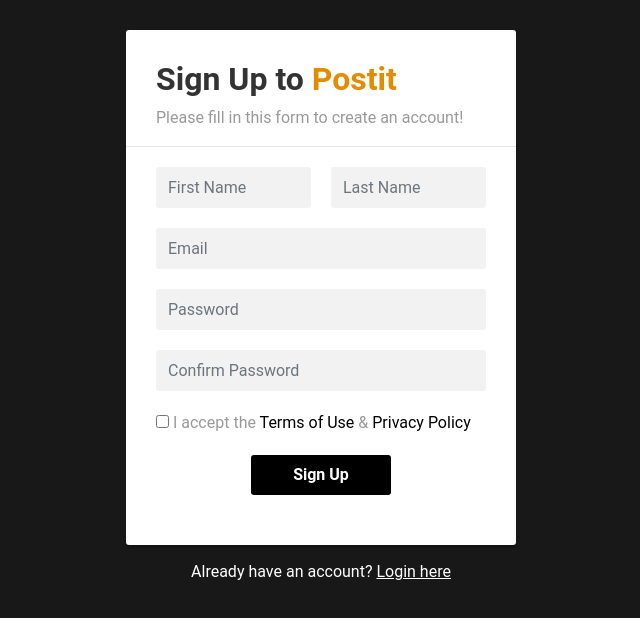
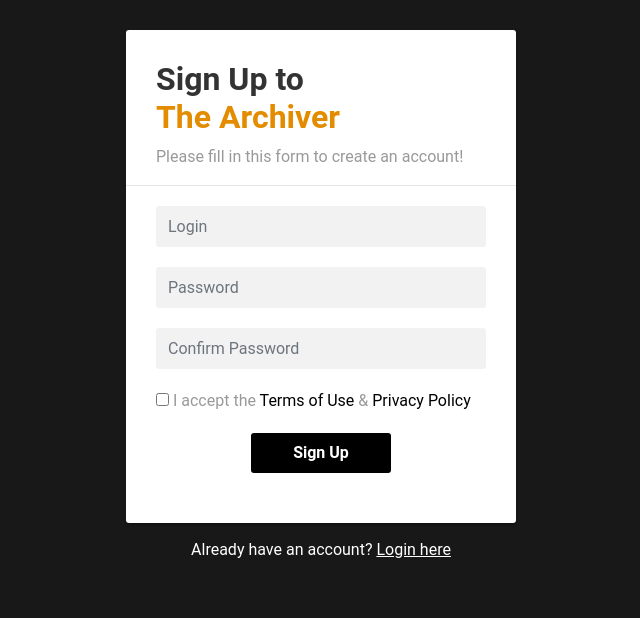
Before and after one commit to ValentinM27/postit, a Next.js app: page /users/signup in a window 1280 px wide. Shown: the top 618 px of the page, without its empty margins (319-959 px from the left). Built offline with nearby package versions, Linux system fonts and the light colour scheme.

Commit message:
[refactor && auth] - Change app name + login auth instead of mail

```diff
--- a/components/myNavbar.tsx
+++ b/components/myNavbar.tsx
@@ -12,7 +12,7 @@
   return (
     <nav className="header">
       <div className="left-header">
-        <a href="/">Postit</a>
+        <a href="/">The Archiver</a>
       </div>
       <div className="right-header">
         <div>
--- a/docker-compose.yml
+++ b/docker-compose.yml
@@ -1,6 +1,7 @@
 version: "3"
 services:
   app:
+    container_name: the-archiver-front
     build: .
     ports:
       - "3000:3000"
--- a/package.json
+++ b/package.json
@@ -1,5 +1,5 @@
 {
-  "name": "postit",
+  "name": "the_archiver",
   "version": "0.1.0",
   "private": true,
   "scripts": {
--- a/pages/api/auth/auth.ts
+++ b/pages/api/auth/auth.ts
@@ -35,7 +35,7 @@
 
     // Récupération de l'utilisateur en base
     const client = await clientPromise;
-    const db = client.db("postit");
+    const db = client.db("the_archiver");
     let ObjectId = require("mongodb").ObjectId;
 
     const existingUser = await db
@@ -49,9 +49,7 @@
 
     return {
       _id: existingUser._id,
-      firstname: existingUser.firstname,
-      lastname: existingUser.lastname,
-      email: existingUser.email,
+      login: existingUser.login,
     };
   } catch (e: any | string) {
     serverError(res, e);
--- a/pages/users/profil.tsx
+++ b/pages/users/profil.tsx
@@ -11,9 +11,7 @@
 
   return (
     <div>
-      <h1>
-        {user?.firstname} {user?.lastname}
-      </h1>
+      <h1>{user?.login}</h1>
     </div>
   );
 };
--- a/pages/users/signup.tsx
+++ b/pages/users/signup.tsx
@@ -10,9 +10,7 @@
   const router = useRouter();
 
   const initValue = {
-    firstname: "",
-    lastname: "",
-    email: "",
+    login: "",
     password: "",
     confirmPassword: "",
   };
@@ -39,26 +37,17 @@
    */
   const validate = async (value: any) => {
     const errors: any = {};
-    const mail_regex = /^[^\s@]+@[^\s@]+\.[^\s@]{2,}$/i;
 
-    if (!value.firstname) {
-      errors.firstname = "Enter your firstname";
-    }
-
-    if (!value.lastname) {
-      errors.lastname = "Enter your lastname";
-    }
-
-    if (!value.email) {
-      errors.email = "Mail is required";
-    } else if (!mail_regex.test(value.email)) {
-      errors.email = "Wrong mail structure";
+    if (!value.login) {
+      errors.login = "Mail is required";
+    } else if (value.login.length < 3 && value.login.length > 24) {
+      errors.login = "Login lenght should be between 3 and 24 caracters";
     }
 
     if (!value.password) {
       errors.password = "Enter a password";
     } else if (value.password.length < 6 || value.password.length > 40) {
-      errors.password = "Password should be between 6 and 40 caracters";
+      errors.password = "Password lenght should be between 6 and 40 caracters";
     }
 
     if (value.password && !value.confirmPassword) {
@@ -97,62 +86,26 @@
 
       <form onSubmit={handleSubmit}>
         <h2>
-          Sign Up to <span className="postit-span">Postit</span>
+          Sign Up to <br />
+          <span className="the-archiver-span">The Archiver</span>
         </h2>
         <p>Please fill in this form to create an account!</p>
         <hr />
         <div className="form-group">
-          <div className="row">
-            <div className="col-6">
-              <input
-                type="text"
-                className="form-control"
-                name="firstname"
-                value={formValues.firstname}
-                onChange={handleChange}
-                placeholder="First Name"
-                required={true}
-              />
-              {/* Gestion de l'affichage des erreurs */}
-              {formErrors.firstname ? (
-                <div className="alert alert-danger" role="alert">
-                  {formErrors.firstname}
-                </div>
-              ) : null}
-            </div>
-            <div className="col-6">
-              <input
-                type="text"
-                className="form-control"
-                name="lastname"
-                value={formValues.lastname}
-                onChange={handleChange}
-                placeholder="Last Name"
-                required={true}
-              />
-              {/* Gestion de l'affichage des erreurs */}
-              {formErrors.lastname ? (
-                <div className="alert alert-danger" role="alert">
-                  {formErrors.lastname}
-                </div>
-              ) : null}
-            </div>
-          </div>
-        </div>
-        <div className="form-group">
           <input
-            type="email"
+            type="text"
             className="form-control"
-            name="email"
-            value={formValues.email}
+            name="login"
+            value={formValues.login}
             onChange={handleChange}
-            placeholder="Email"
+            placeholder="Login"
+            autoComplete="username"
             required={true}
           />
           {/* Gestion de l'affichage des erreurs */}
-          {formErrors.email ? (
+          {formErrors.login ? (
             <div className="alert alert-danger" role="alert">
-              {formErrors.email}
+              {formErrors.login}
             </div>
           ) : null}
         </div>
@@ -164,6 +117,7 @@
             value={formValues.password}
             onChange={handleChange}
             placeholder="Password"
+            autoComplete="new-password"
             required={true}
           />
           {/* Gestion de l'affichage des erreurs */}
@@ -181,6 +135,7 @@
             value={formValues.confirmPassword}
             onChange={handleChange}
             placeholder="Confirm Password"
+            autoComplete="new-password"
             required={true}
           />
           {/* Gestion de l'affichage des erreurs */}
--- a/styles/globals.css
+++ b/styles/globals.css
@@ -79,7 +79,7 @@
   text-align: center;
 }
 
-.postit-span {
+.the-archiver-span {
   color: #e38c00;
 }
 
```
Also changed, not shown: pages/api/auth/signin.ts (+4 -6 lines), pages/api/auth/signup.ts (+7 -11 lines), pages/index.tsx (+4 -5 lines), pages/model-ts.ts (+2 -6 lines), pages/users/signin.tsx (+16 -13 lines), 1 other file (tests, documents, lock files or other folders).
